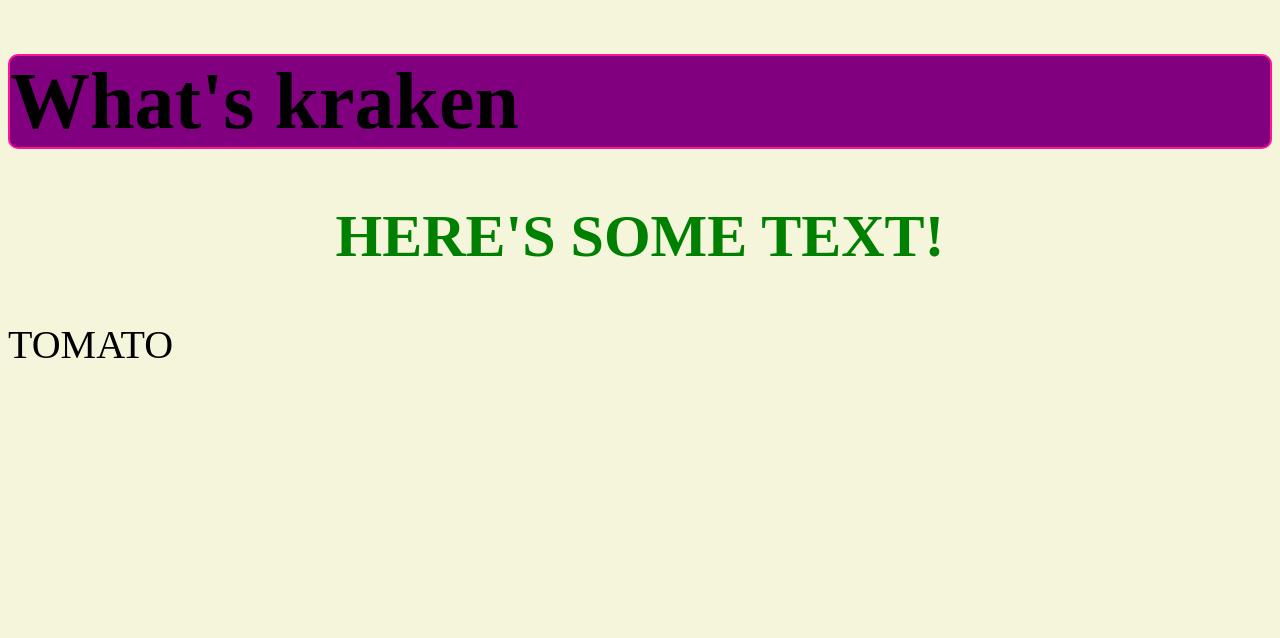
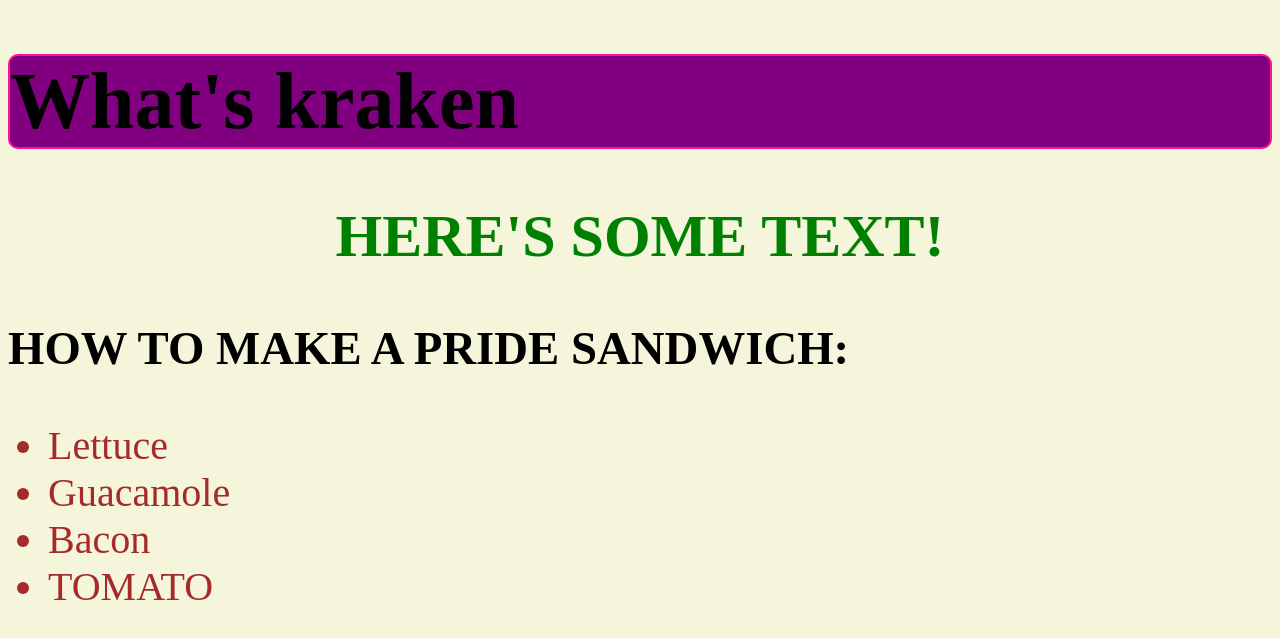
Before and after one commit to willkotheimer/funwiththekraken, a plain HTML site: page index.html in a window 1280 px wide. Drawn offline with Linux system fonts and the light colour scheme.

Commit message:
added a sandwich

```diff
--- a/index.html
+++ b/index.html
@@ -7,23 +7,32 @@
   <!--<![endif]-->
 
   <head>
-    <meta charset="utf-8">
-    <meta http-equiv="X-UA-Compatible" content="IE=edge">
+    <meta charset="utf-8" />
+    <meta http-equiv="X-UA-Compatible" content="IE=edge" />
     <title>Kraken</title>
-    <meta name="description" content="">
-    <meta name="viewport" content="width=device-width, initial-scale=1">
-    <link rel="stylesheet" href="main.css">
+    <meta name="description" content="" />
+    <meta name="viewport" content="width=device-width, initial-scale=1" />
+    <link rel="stylesheet" href="main.css" />
   </head>
 
   <body>
     <!--[if lt IE 7]>
-            <p class="browsehappy">You are using an <strong>outdated</strong> browser. Please <a href="#">upgrade your browser</a> to improve your experience.</p>
+      <p class="browsehappy">
+        You are using an <strong>outdated</strong> browser. Please
+        <a href="#">upgrade your browser</a> to improve your experience.
+      </p>
     <![endif]-->
 
     <h1>What's kraken</h1>
     <h2>HERE'S SOME TEXT!</h2>
-    <p>TOMATO</p>
+    <h3>HOW TO MAKE A PRIDE SANDWICH:</h3>
+    <ul>
+      <li>Lettuce</li>
+      <li>Guacamole</li>
+      <li>Bacon</li>
+      <li>TOMATO</li>
+    </ul>
+
     <script src="main.js" async defer></script>
   </body>
-
 </html>
--- a/main.css
+++ b/main.css
@@ -27,3 +27,7 @@ h1 {
   font-kerning: auto;
   background-color: purple;
 }
+
+li {
+  color: brown;
+}
```
Lines whose indentation alone changed are shown as unchanged.
